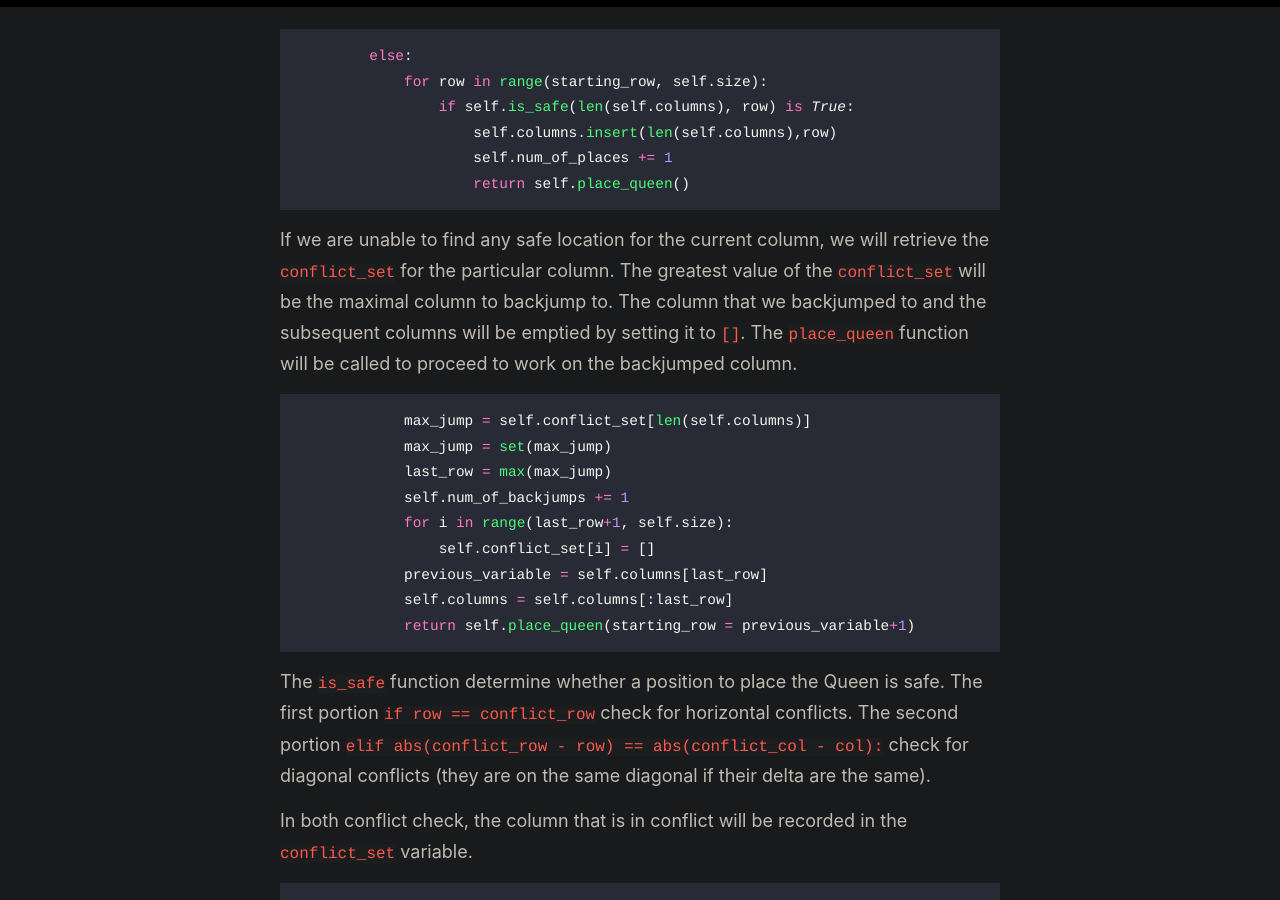
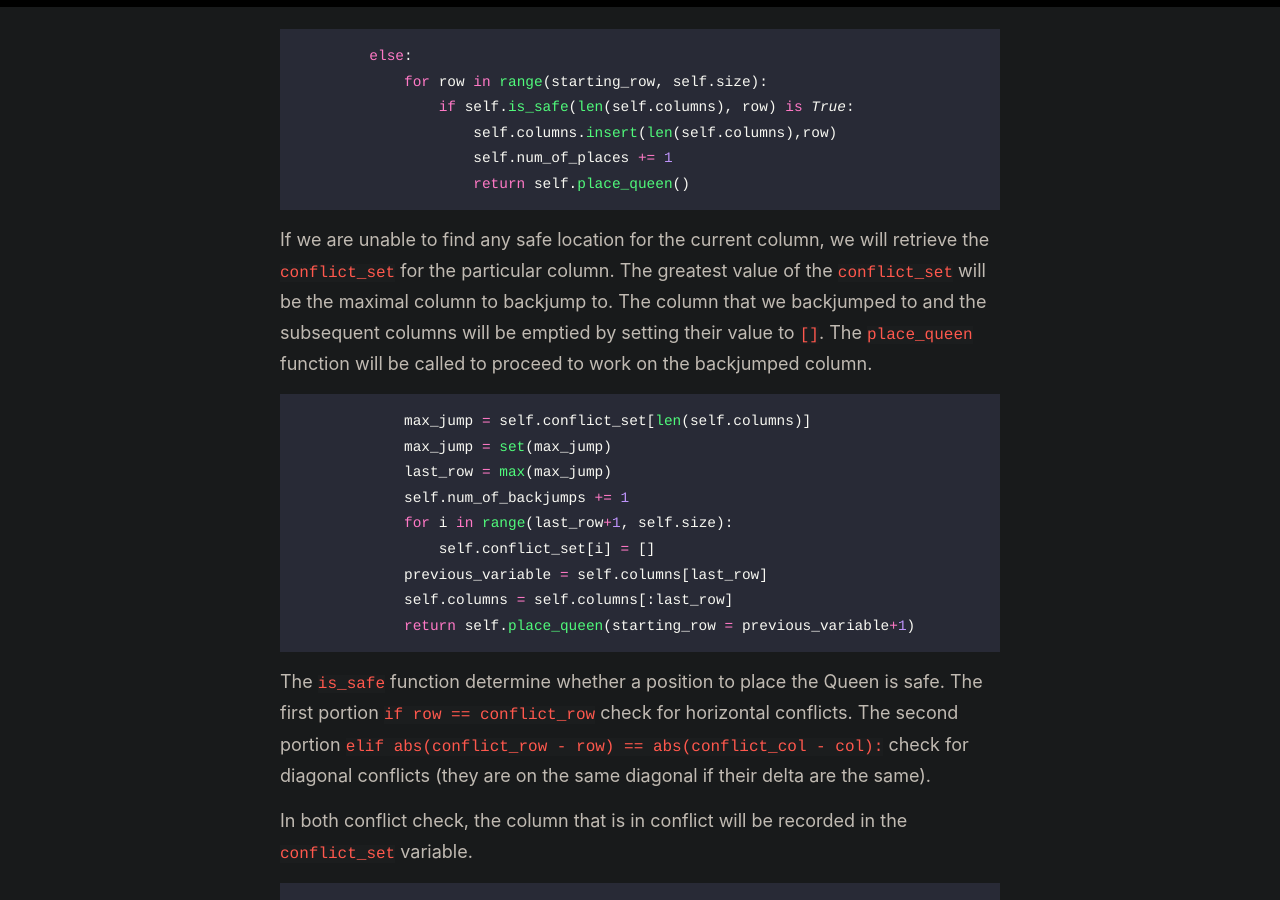
Before and after one commit to mr-chew/mr-chew.github.io, a Jekyll site: the page built from index.html, in a window 1280 px wide and 900 px high, scrolled down 3847 px. Built offline with Jekyll 4.4.1, drawn with Linux system fonts in a browser that asks for light colours; the list of posts is cut into pages by our own code.

Commit message:
amend typo

````diff
--- a/_posts/2022-8-20-Backjumping.md
+++ b/_posts/2022-8-20-Backjumping.md
@@ -90,7 +90,7 @@ If no solution is found yet, we will proceed to search for a safe location to pl
                     return self.place_queen()
 ```
 
-If we are unable to find any safe location for the current column, we will retrieve the `conflict_set` for the particular column. The greatest value of the `conflict_set` will be the maximal column to backjump to. The column that we backjumped to and the subsequent columns will be emptied by setting it to `[]`. The `place_queen` function will be called to proceed to work on the backjumped column.
+If we are unable to find any safe location for the current column, we will retrieve the `conflict_set` for the particular column. The greatest value of the `conflict_set` will be the maximal column to backjump to. The column that we backjumped to and the subsequent columns will be emptied by setting their value to `[]`. The `place_queen` function will be called to proceed to work on the backjumped column.
 ```python
             max_jump = self.conflict_set[len(self.columns)]
             max_jump = set(max_jump)
````
